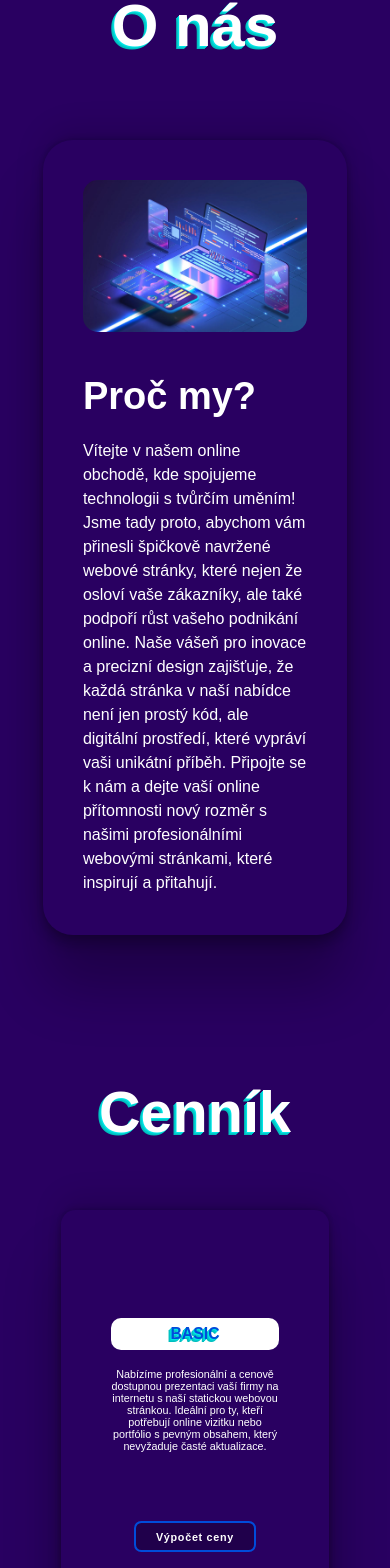
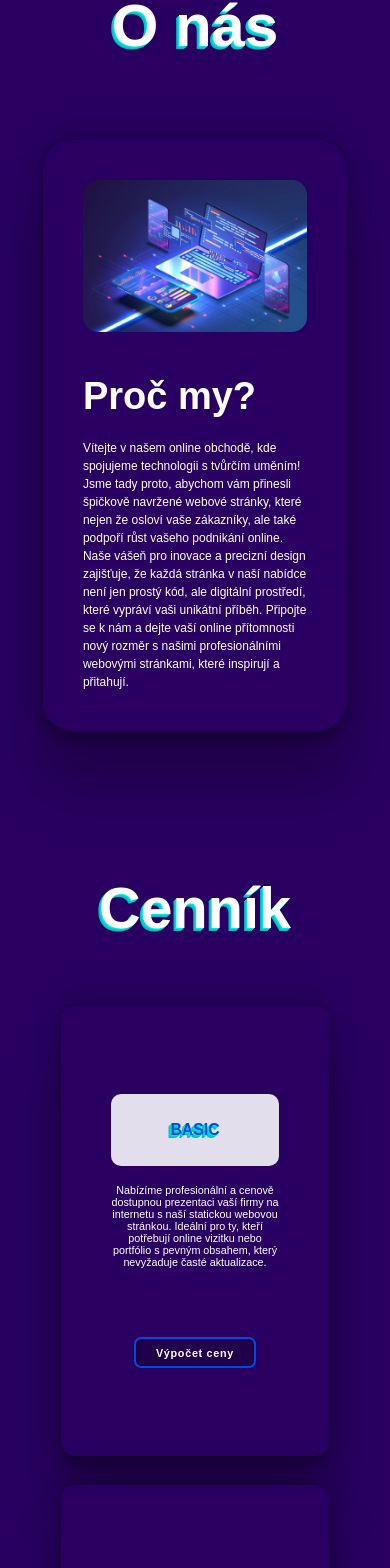
Before and after one commit to Vasaaa24/webfinity, a React (Create React App) app: page / in a window 390 px wide. Shown: the part 997-2565 px from the top of the page. Built offline with nearby package versions, Linux system fonts and the light colour scheme; some icons are missing.

Commit message:
responsive

```diff
--- a/src/components/cennik/cennik.css
+++ b/src/components/cennik/cennik.css
@@ -102,10 +102,10 @@
 }
 .sweet-title {
   color: #fde9ff;
-  background-color: white;
+  background-color: rgba(255, 255, 255, 0.87);
   border-radius: 10px;
   width: 100%;
-  padding: 10px;
+  padding: 30px 10px;
   font-weight: 900;
   text-transform: uppercase;
   font-size: clamp(3rem, 10vw, 6rem);
--- a/src/components/kontakt/Contct.jsx
+++ b/src/components/kontakt/Contct.jsx
@@ -52,7 +52,7 @@ const Contact = () => {
 
           ></textarea>
 
-          <input type="submit" value="Poslat zprávu" className="btn" />
+          <input type="submit" value="Poslat zprávu" className="button" />
         </div>
       </form>
     </section>
--- a/src/components/kontakt/contact.css
+++ b/src/components/kontakt/contact.css
@@ -34,9 +34,25 @@
   resize: none;
 }
 
-.contact form .btn {
-  margin-top: 5rem;
+.contact form .button {
+    margin-top:5rem;
+    display: inline-block;
+    padding: 1rem 2.8rem;
+    background: var(--main-color);
+    box-shadow: 0 0 25px var(--main-color);
+    border-radius: 1rem;
+    font-size: 2rem;
+    color:white;
+    border: 2px solid transparent;
+    letter-spacing: 0.1rem;
+    font-weight: 600;
+    transition: 0.3s ease-in-out;
+    cursor: pointer;
 }
+.button:hover {
+    transform: scale(1.05);
+    box-shadow: 0 0 50px var(--main-color);
+  }
 @media (max-width: 991px) {
   .contact form {
     flex-direction: column;
--- a/src/components/onas/about.css
+++ b/src/components/onas/about.css
@@ -65,3 +65,33 @@
 .content-about-text h3{
     font-size: 38px;
 }
+@media (max-width: 1318px) {
+    .about{
+        padding: 10rem 18%;
+    }
+    .content-about-text {
+
+        min-height: 0;
+    }
+    .about-box{
+
+        max-height: 750px;
+
+    }
+
+  }
+@media (max-width: 600px) {
+    .about{
+        padding: 10rem 11%;
+    }
+    .content-about-text {
+        font-size: 12px;
+        min-height: 0;
+    }
+    .about-box{
+
+        max-height: 600px;
+
+    }
+
+  }
```
